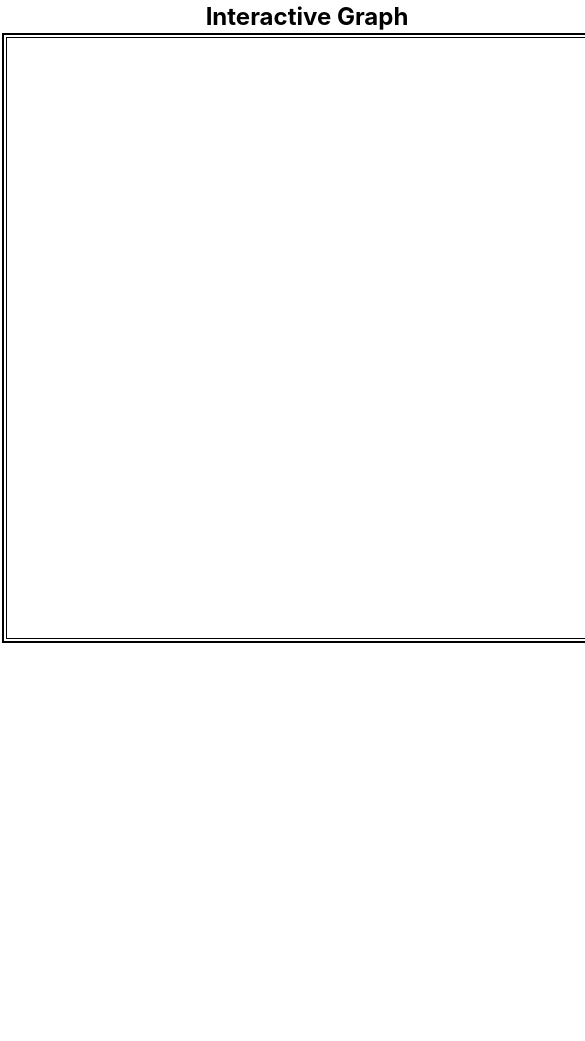
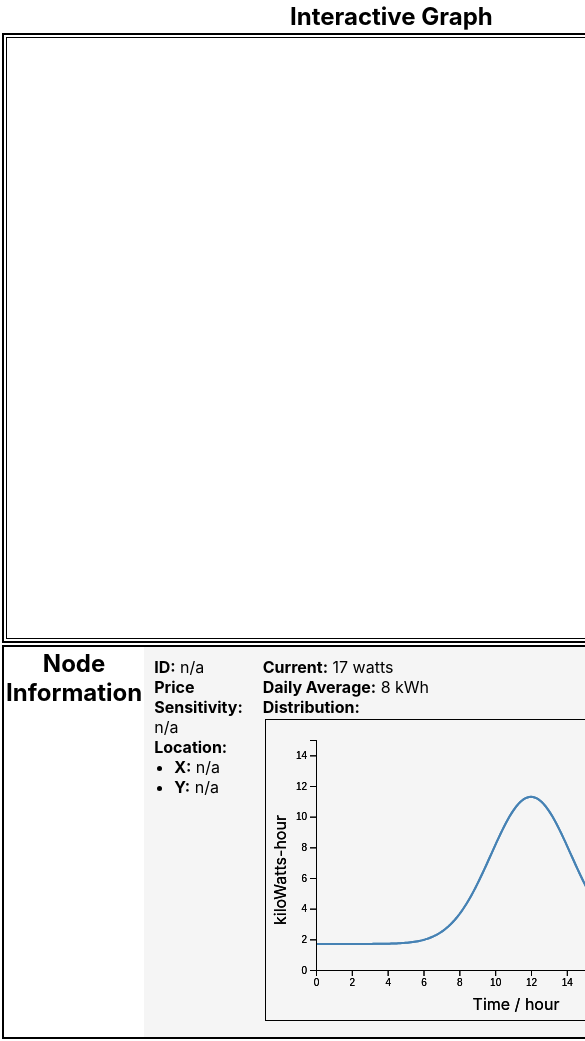
Before and after one commit to kimxoals/Ego, a React (Create React App) app in the folder frontend/: page / in a window 390 px wide. Shown: the top 1041 px of the page, 585 px wide, since content can reach past the window. Before the commit the page ends 844 px from the top, so only its background shows below. Built offline with nearby package versions, Linux system fonts and the light colour scheme.

Commit message:
Node info-panel-now responsive to selectedNode

```diff
--- a/frontend/src/App.js
+++ b/frontend/src/App.js
@@ -3,16 +3,18 @@ import { useState } from "react";
 import "./App.css";
 import Graph from "./components/Graph";
 import NodeItem from "./components/NodeItem";
+import NodeInfo from "./components/NodeInfo";
 
 export default function App() {
   const [nodes, setNodes] = useState([]);
   const [links, setLinks] = useState([]);
   const [selectedNode, setSelectedNode] = useState(null);
-  console.log("setSelectedNode  " + selectedNode);
   function deleteNode(id) {
     const remainingNodes = nodes.filter((node) => id !== node.id);
     setNodes(remainingNodes);
   }
+
+  // console.log(nodes);
 
   const nodeList = nodes.map((node) => (
     <NodeItem
@@ -38,6 +40,7 @@ export default function App() {
           />
           <div className="stack-big">{nodeList}</div>
         </div>
+        <NodeInfo nodes={nodes} selectedNode={selectedNode} />
       </div>
       <div className="plant-info">
         <h2>Plant Information</h2>
--- a/frontend/src/components/Graph.js
+++ b/frontend/src/components/Graph.js
@@ -93,7 +93,7 @@ const Graph = ({ nodes, setNodes, links, setLinks, selectedNode }) => {
 
       if (targetNode.nodeName === "svg") {
         // Clicked on empty space
-        console.log("svg clicked");
+        // console.log("svg clicked");
         const point = d3.pointer(event);
         const id = `node${nodes.length + 1}`;
         const newNode = {
--- a/frontend/src/components/NodeInfo.js
+++ b/frontend/src/components/NodeInfo.js
@@ -1,33 +1,35 @@
 import React from "react";
 import Curve from "./Curve";
-function NodeInfo(nodes, selectedNodes) {
+function NodeInfo({ nodes, selectedNode }) {
   // props = node
   const nodeSelected = { id: 1, priceSensitivity: 0.7, x: 123.123, y: 321.321 };
 
-  return (
+  const currentNode = nodes.find((node) => selectedNode === node.id);
+  const nodeView = (
     <div className="node-info">
       <h2>Node Information</h2>
-      <div class="panel">
-        <div class="data-column">
+      <div className="panel">
+        <div className="data-column">
           <p>
-            <strong>ID:</strong> ${nodeSelected.id}
+            <strong>ID:</strong> {selectedNode ? currentNode.id : "n/a"}
           </p>
           <p>
-            <strong>Price Sensitivity:</strong> ${nodeSelected.priceSensitivity}
+            <strong>Price Sensitivity:</strong>{" "}
+            {selectedNode ? nodeSelected.priceSensitivity : "n/a"}
           </p>
           <p>
             <strong>Location:</strong>
           </p>
           <ul>
             <li>
-              <strong>X:</strong> ${nodeSelected.x}
+              <strong>X:</strong> {selectedNode ? currentNode.x : "n/a"}
             </li>
             <li>
-              <strong>Y:</strong> ${nodeSelected.y}
+              <strong>Y:</strong> {selectedNode ? currentNode.y : "n/a"}
             </li>
           </ul>
         </div>
-        <div class="usage-column">
+        <div className="usage-column">
           <p>
             <strong>Current:</strong> 17 watts
           </p>
@@ -42,6 +44,7 @@ function NodeInfo(nodes, selectedNodes) {
       </div>
     </div>
   );
+  return nodeView;
 }
 
 export default NodeInfo;
--- a/frontend/src/components/NodeItem.js
+++ b/frontend/src/components/NodeItem.js
@@ -22,7 +22,10 @@ function NodeItem(props) {
         <button
           type="button"
           className="btn btn__danger"
-          onClick={() => props.deleteNode(props.id)}
+          onClick={() => {
+            props.deleteNode(props.id);
+            props.setSelectedNode(null);
+          }}
         >
           Delete <span className="visually-hidden">{props.id}</span>
         </button>
```
